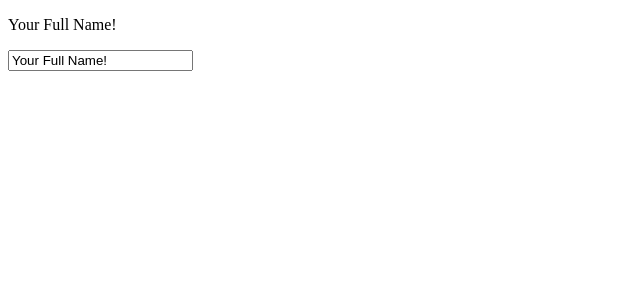
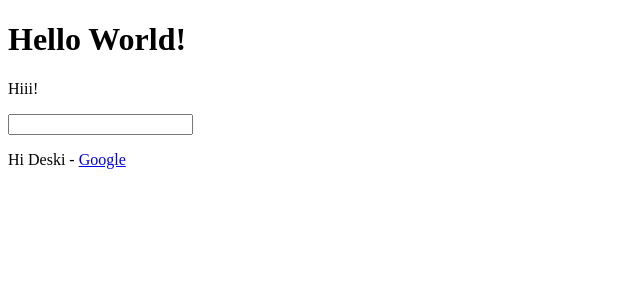
Before and after one commit to rome18/learnvue, a Vue app: page / in a window 1280 px wide. Shown: the top 300 px of the page, without its empty margins (0-640 px from the left). Built offline with nearby package versions, Linux system fonts and the light colour scheme.

Commit message:
Title, reactivity, href

```diff
--- a/src/App.vue
+++ b/src/App.vue
@@ -1,14 +1,29 @@
 <template>
-<div id="app">
-  <p>{{ fullname }}</p>
-  <input v-model="fullname">
-</div>
+  <div>
+    <div id="app">
+      <h1 v-once> {{ judul }} </h1>
+      <p>{{respon}}</p>
+      <input type="text" v-on:input="changeTitle">
+      <p>{{ sayHello() }} - <a v-bind:href="link">Google</a></p>
+    </div>
+  </div>
 </template>
 
 <script>
-  export default{
-    data:()=>({
-        fullname: 'Your Full Name!'
-    })
+export default {
+  data:()=>({
+    judul:'Hello World!',
+    respon: 'Hiii!',
+    link: 'http://google.com'
+  }),
+  methods: {
+    changeTitle: function(event) {
+      this.judul = event.target.value;
+    },
+    sayHello: function(){
+      this.judul = 'Hi Deski';
+      return this.judul;
+    }
   }
+}
 </script>
```
